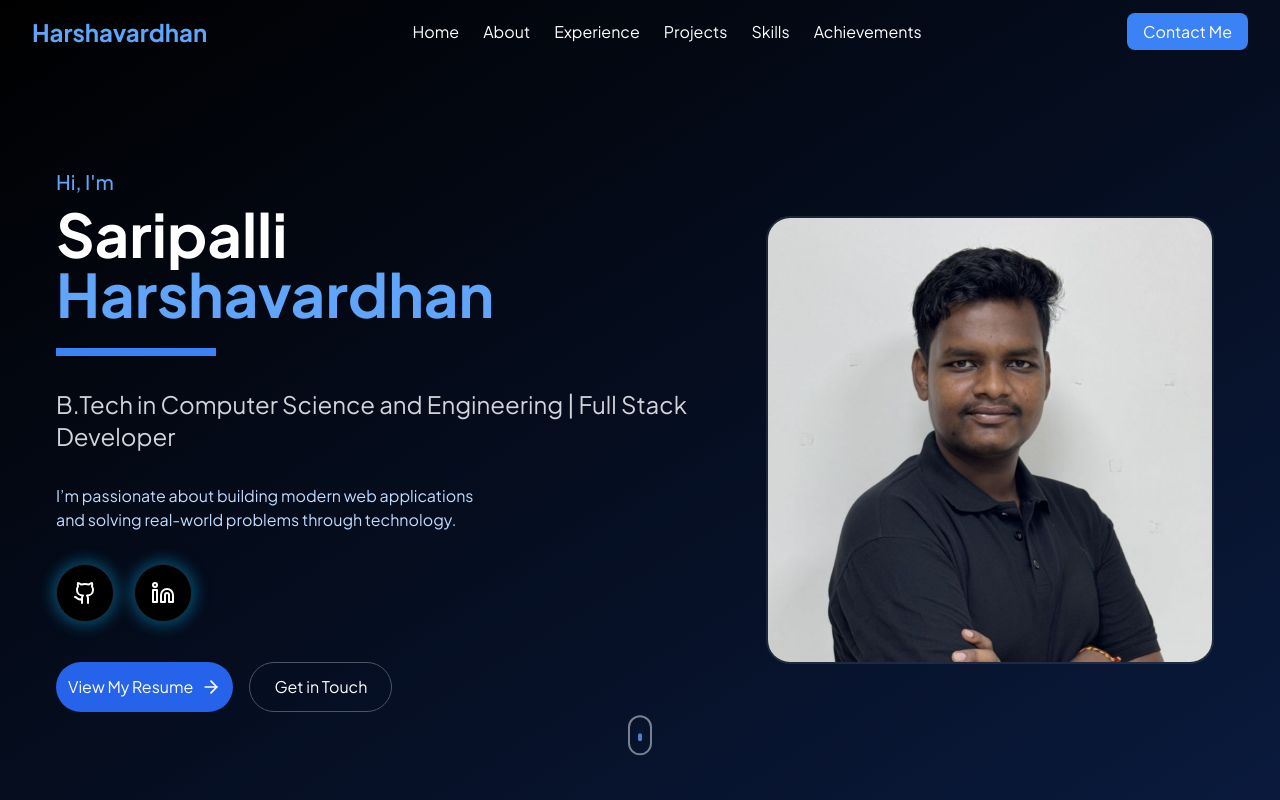
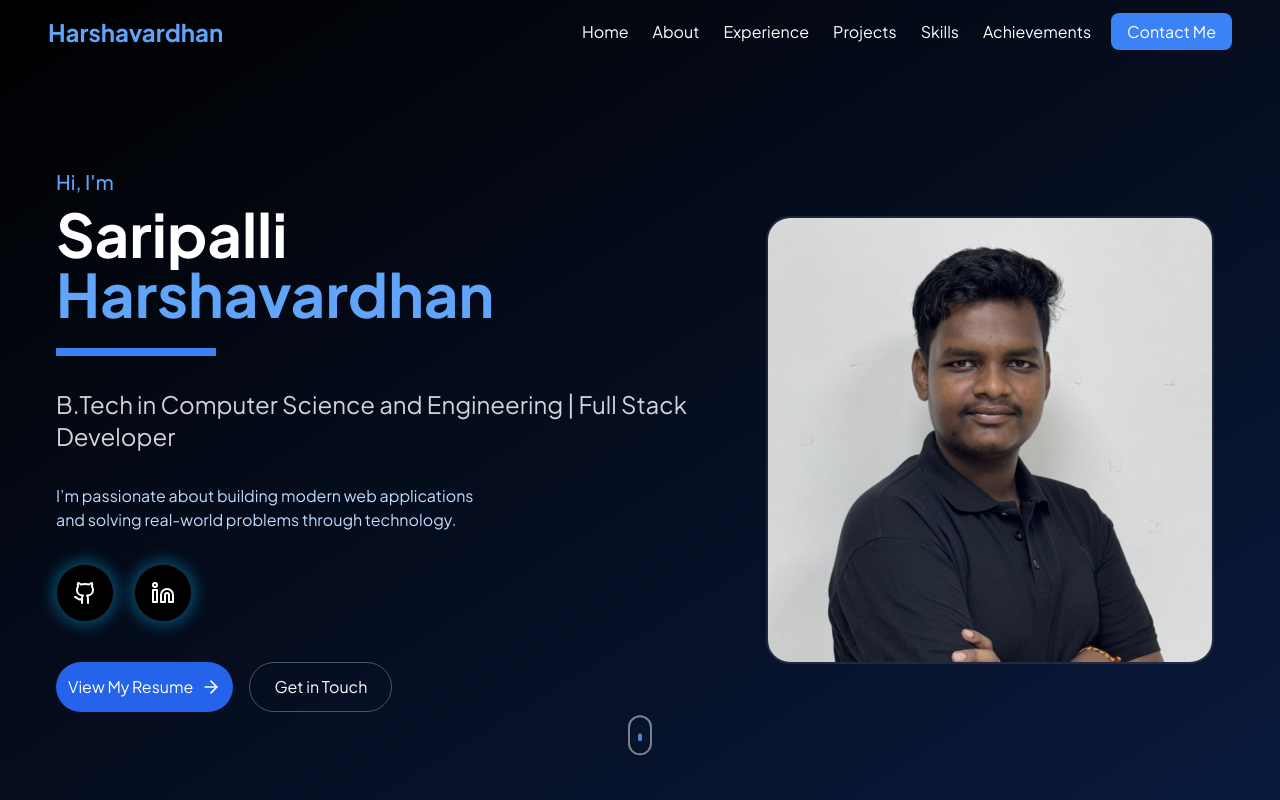
Before and after one commit to harsha2143/Portfolio, a React (Vite) app: page / in a window 1280 px wide. Shown: the top 800 px of the page. Built offline with nearby package versions, Linux system fonts and the light colour scheme.

Commit message:
Footer update

```diff
--- a/src/components/Navbar.jsx
+++ b/src/components/Navbar.jsx
@@ -46,7 +46,7 @@ function Navbar() {
       }`}
       style={{ width: "100%", maxWidth: "100vw" }}
     >
-      <div className="w-full max-w-7xl mx-auto px-4 sm:px-6 lg:px-8 flex items-center justify-between">
+      <div className="w-full max-w-8xl mx-auto px-4 sm:px-6 lg:px-12 flex items-center justify-between">
         {/* Logo */}
         <motion.div
           initial={{ opacity: 0, x: -20 }}
@@ -64,7 +64,7 @@ function Navbar() {
         </motion.div>
 
         {/* Desktop Navigation */}
-        <div className="flex items-center flex-grow justify-center">
+        <div className="flex items-center flex-grow justify-end">
           <motion.nav
             initial={{ opacity: 0, y: -10 }}
             animate={{ opacity: 1, y: 0 }}
@@ -93,7 +93,7 @@ function Navbar() {
         >
           <a
             href="#contact"
-            className="bg-blue-500 text-white px-4 py-2 rounded-lg hover:bg-blue-600 transition-colors duration-300 text-sm lg:text-base"
+            className="bg-blue-500 text-white px-4 py-2 rounded-lg hover:bg-blue-600 transition-colors duration-300 text-sm lg:text-base lg:ml-5"
           >
             Contact Me
           </a>
```
